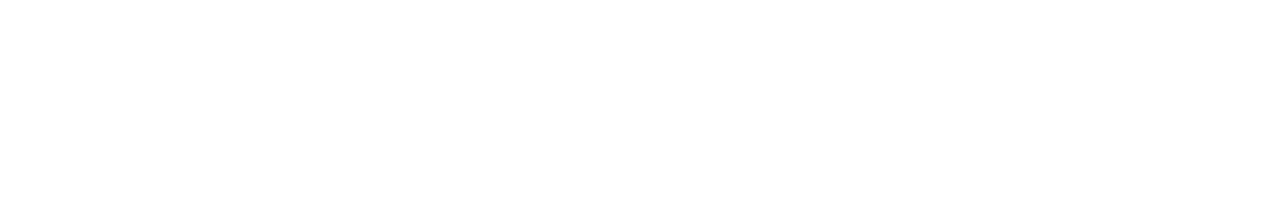
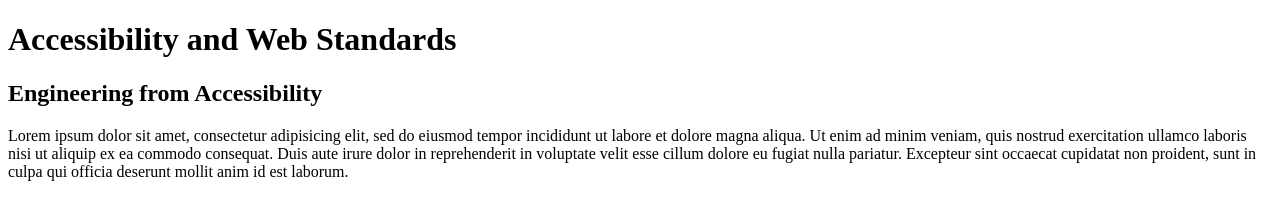
Before and after one commit to hci-2022/02-standards-review, a plain HTML site: page index.html in a window 1280 px wide. Drawn offline with Linux system fonts and the light colour scheme.

Commit message:
Add some content to the home page

```diff
--- a/index.html
+++ b/index.html
@@ -7,6 +7,23 @@
   <link rel="stylesheet" href="assets/css/screen.css" />
 </head>
 <body>
+  <header id="header">
+    <h1>Accessibility and Web Standards</h1>
+  </header>
+  <main id="content">
+    <article>
+      <h2>Engineering from Accessibility</h2>
+      <p>
+        Lorem ipsum dolor sit amet, consectetur adipisicing elit, sed do eiusmod tempor incididunt
+        ut labore et dolore magna aliqua. Ut enim ad minim veniam, quis nostrud exercitation ullamco
+        laboris nisi ut aliquip ex ea commodo consequat. Duis aute irure dolor in reprehenderit in
+        voluptate velit esse cillum dolore eu fugiat nulla pariatur. Excepteur sint occaecat
+        cupidatat non proident, sunt in culpa qui officia deserunt mollit anim id est laborum.
+      </p>
+    </article>
+  </main>
+  <footer id="footer">
 
+  </footer>
 </body>
 </html>
```
